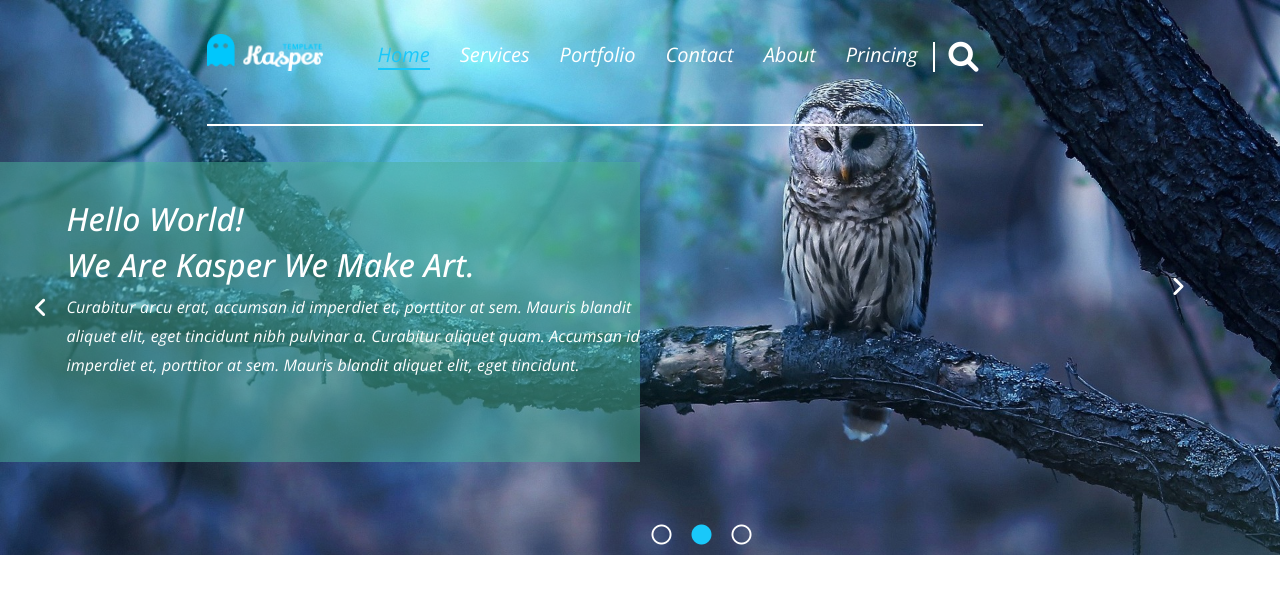
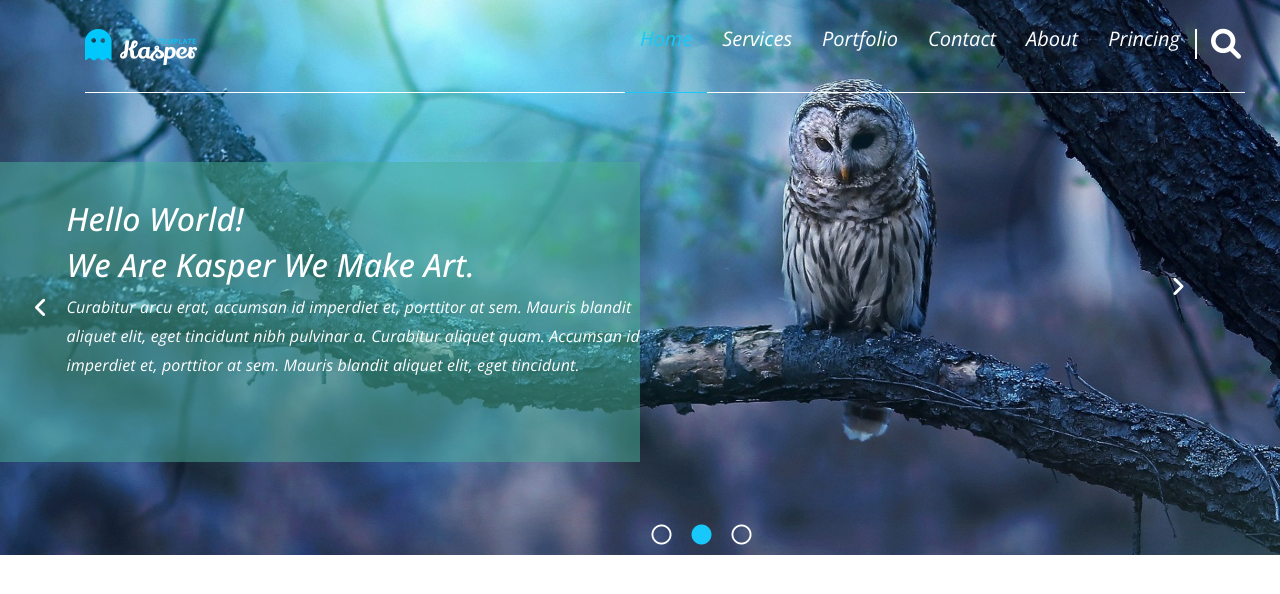
Before and after one commit to asmaa-shawki/first-our-project, a plain HTML site: page index.html in a window 1280 px wide. Drawn offline with nearby package versions, Linux system fonts and the light colour scheme.

Commit message:
edited html,css files

```diff
--- a/css/master.css
+++ b/css/master.css
@@ -7,35 +7,64 @@
                 font-family: 'Open Sans', sans-serif;
             }
 
-             :root {
+            :root {
                 --main-color: #19c8fa;
             }
+            .container {
+                margin-left: auto;
+                margin-right: auto;
+                padding-left: 15px;
+                padding-right: 15px;
+                min-height: 97px;
+            }
+            /* Small */
+@media (min-width:768px) {
+    .container {
+        width: 750px;
+    }
+}
+/* Medium */
+@media (min-width: 992px) {
+    .container {
+        width: 970px;
+    }
+}
+/* Large */
+@media (min-width: 1200px) {
+    .container {
+        width: 1170px;
+    }
+}
             /* start-nav */
 
-            header {
+            header{
+                left: 0;
+                width: 100%;
+                position: absolute;
+                z-index: 1;
+            }
+            header .container {
                 display: flex;
                 justify-content: space-between;
                 align-items: center;
+                position: relative;
+                min-height: 93px;
+            }
+            header .container::after {
+                content: '';
+                width: calc( 100% + 20px);
+                height: 1px;
                 position: absolute;
-                z-index: 1;
+                bottom: 0;
+                left: 15px;
+                background-color: white;
             }
-
-            nav {
-                flex: 0;
+            header nav {
+                flex: 1;
                 display: flex;
                 justify-content: flex-end;
                 align-items: center;
                 position: relative;
-            }
-
-            nav::after {
-                content: '';
-                width: calc( 100% + 20px);
-                height: 2px;
-                position: absolute;
-                bottom: 0;
-                left: 15px;
-                background-color: white;
             }
 
             nav .image {
@@ -53,21 +82,25 @@
             }
 
             nav .link ul li {
-                padding: 40px 15px;
+
                 font-size: 20px;
             }
 
             nav .link ul li a {
                 color: white;
+                padding: 40px 15px;
                 text-decoration: none;
                 transition-duration: 0.5s;
+                z-index: 6;
+                position: relative;
             }
 
             nav .link ul li a.active,
             nav .link ul li a:hover {
                 text-decoration: none;
                 color: var(--main-color);
-                border-bottom: 2px solid var(--main-color);
+                border-bottom: 1px solid var(--main-color);
+
             }
 
             .search i {
@@ -78,7 +111,11 @@
                 color: white;
                 transform: translateY(-50%);
                 border-left: 2px solid white;
-            }
+                -webkit-transform: translateY(-50%);
+                -moz-transform: translateY(-50%);
+                -ms-transform: translateY(-50%);
+                -o-transform: translateY(-50%);
+}
             /* end-nav */
             /* start-landing */
 
--- a/index.html
+++ b/index.html
@@ -4,7 +4,8 @@
 <head>
     <meta charset="UTF-8">
     <meta http-equiv="X-UA-Compatible" content="IE=edge">
-    <link rel="stylesheet" href="https://cdn.jsdelivr.net/npm/bootstrap@4.6.0/dist/css/bootstrap.min.css" integrity="sha384-B0vP5xmATw1+K9KRQjQERJvTumQW0nPEzvF6L/Z6nronJ3oUOFUFpCjEUQouq2+l" crossorigin="anonymous">
+    <link rel="stylesheet" href="https://cdn.jsdelivr.net/npm/bootstrap@4.6.0/dist/css/bootstrap.min.css"
+        integrity="sha384-B0vP5xmATw1+K9KRQjQERJvTumQW0nPEzvF6L/Z6nronJ3oUOFUFpCjEUQouq2+l" crossorigin="anonymous">
 
 
     <!-- read all normalize in css-->
@@ -17,7 +18,8 @@
     <!-- font family -->
     <link rel="preconnect" href="https://fonts.googleapis.com">
     <link rel="preconnect" href="https://fonts.gstatic.com" crossorigin>
-    <link href="https://fonts.googleapis.com/css2?family=Open+Sans:ital,wght@1,300;1,400;1,500;1,700&display=swap" rel="stylesheet">
+    <link href="https://fonts.googleapis.com/css2?family=Open+Sans:ital,wght@1,300;1,400;1,500;1,700&display=swap"
+        rel="stylesheet">
     <!--  -->
     <title>kasper</title>
 </head>
@@ -26,9 +28,10 @@
     <!-- start-nav -->
 
 
-    <header class="container">
-        <nav class="container">
+    <header>
+        <div class="container">
             <div class="image"> <img src="images/logo.png" alt=""></div>
+            <nav>
                 <div class="link">
                     <ul>
                         <li><a class="active" href="#">Home</a></li>
@@ -38,17 +41,12 @@
                         <li><a href="#">About</a></li>
                         <li><a href="#">Princing</a></li>
                     </ul>
-
                 </div>
-
                 <div class="search">
                     <i class="fas fa-search"></i>
                 </div>
-
             </nav>
-
-
-
+        </div>
     </header>
     <!-- end-nav -->
     <!-- start-landing -->
@@ -59,7 +57,9 @@
         <div class="hello">
             <h2> Hello World!</h2>
             <h2>We Are Kasper We Make Art.</h2>
-            <p>Curabitur arcu erat, accumsan id imperdiet et, porttitor at sem. Mauris blandit aliquet elit, eget tincidunt nibh pulvinar a. Curabitur aliquet quam. Accumsan id imperdiet et, porttitor at sem. Mauris blandit aliquet elit, eget tincidunt.
+            <p>Curabitur arcu erat, accumsan id imperdiet et, porttitor at sem. Mauris blandit aliquet elit, eget
+                tincidunt nibh pulvinar a. Curabitur aliquet quam. Accumsan id imperdiet et, porttitor at sem. Mauris
+                blandit aliquet elit, eget tincidunt.
             </p>
         </div>
 
@@ -79,10 +79,16 @@
 
 
 
-
-    <script src="https://code.jquery.com/jquery-3.5.1.slim.min.js" integrity="sha384-DfXdz2htPH0lsSSs5nCTpuj/zy4C+OGpamoFVy38MVBnE+IbbVYUew+OrCXaRkfj" crossorigin="anonymous"></script>
-    <script src="https://cdn.jsdelivr.net/npm/popper.js@1.16.1/dist/umd/popper.min.js" integrity="sha384-9/reFTGAW83EW2RDu2S0VKaIzap3H66lZH81PoYlFhbGU+6BZp6G7niu735Sk7lN" crossorigin="anonymous"></script>
-    <script src="https://cdn.jsdelivr.net/npm/bootstrap@4.6.0/dist/js/bootstrap.min.js" integrity="sha384-+YQ4JLhjyBLPDQt//I+STsc9iw4uQqACwlvpslubQzn4u2UU2UFM80nGisd026JF" crossorigin="anonymous"></script>
+    <!--
+    <script src="https://code.jquery.com/jquery-3.5.1.slim.min.js"
+        integrity="sha384-DfXdz2htPH0lsSSs5nCTpuj/zy4C+OGpamoFVy38MVBnE+IbbVYUew+OrCXaRkfj"
+        crossorigin="anonymous"></script>
+    <script src="https://cdn.jsdelivr.net/npm/popper.js@1.16.1/dist/umd/popper.min.js"
+        integrity="sha384-9/reFTGAW83EW2RDu2S0VKaIzap3H66lZH81PoYlFhbGU+6BZp6G7niu735Sk7lN"
+        crossorigin="anonymous"></script>
+    <script src="https://cdn.jsdelivr.net/npm/bootstrap@4.6.0/dist/js/bootstrap.min.js"
+        integrity="sha384-+YQ4JLhjyBLPDQt//I+STsc9iw4uQqACwlvpslubQzn4u2UU2UFM80nGisd026JF"
+        crossorigin="anonymous"></script> -->
 </body>
 
 </html>
```
Lines whose indentation alone changed are shown as unchanged.
